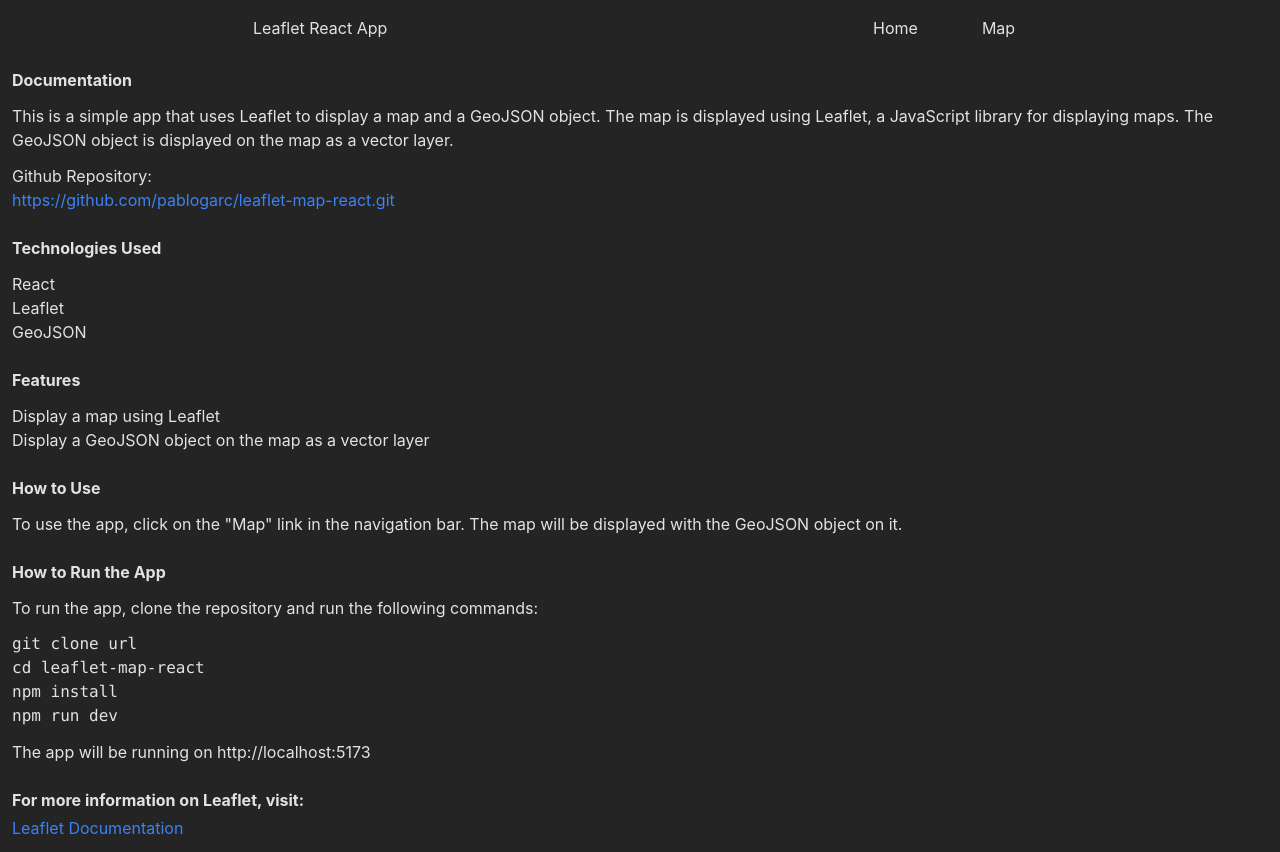
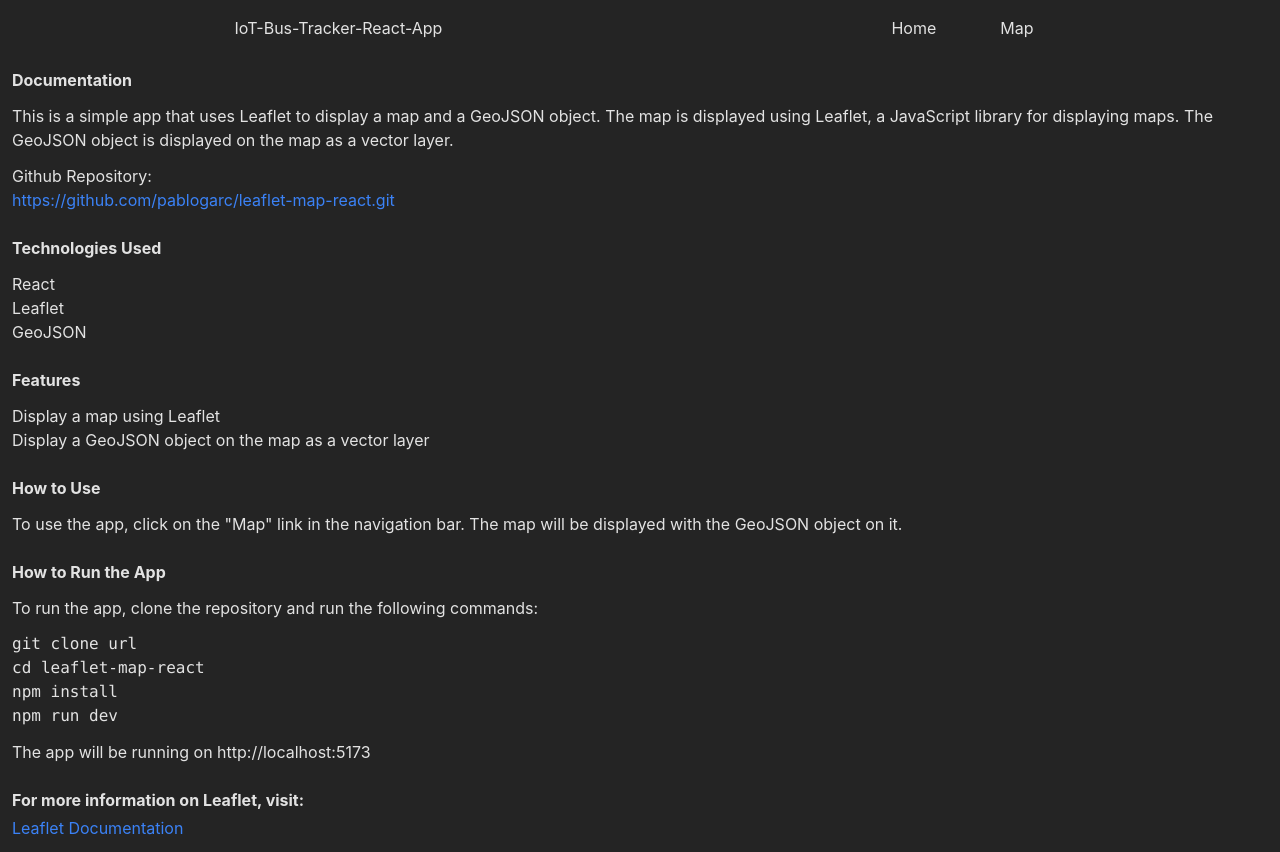
Before and after one commit to pablogarc/IoT-Bus-Tracker-React-App, a React (Vite) app: page / in a window 1280 px wide. Built offline with nearby package versions, Linux system fonts and the light colour scheme.

Commit message:
Titulo actualizado

```diff
--- a/src/App.tsx
+++ b/src/App.tsx
@@ -8,7 +8,7 @@
     <>
       <nav className="flex justify-around p-4">
         <div>
-          <h1>Leaflet React App</h1>
+          <h1>IoT-Bus-Tracker-React-App</h1>
         </div>
         <div className="flex gap-10">
           <div className="hover:bg-white hover:text-black hover:rounded-full transition-all">
```
